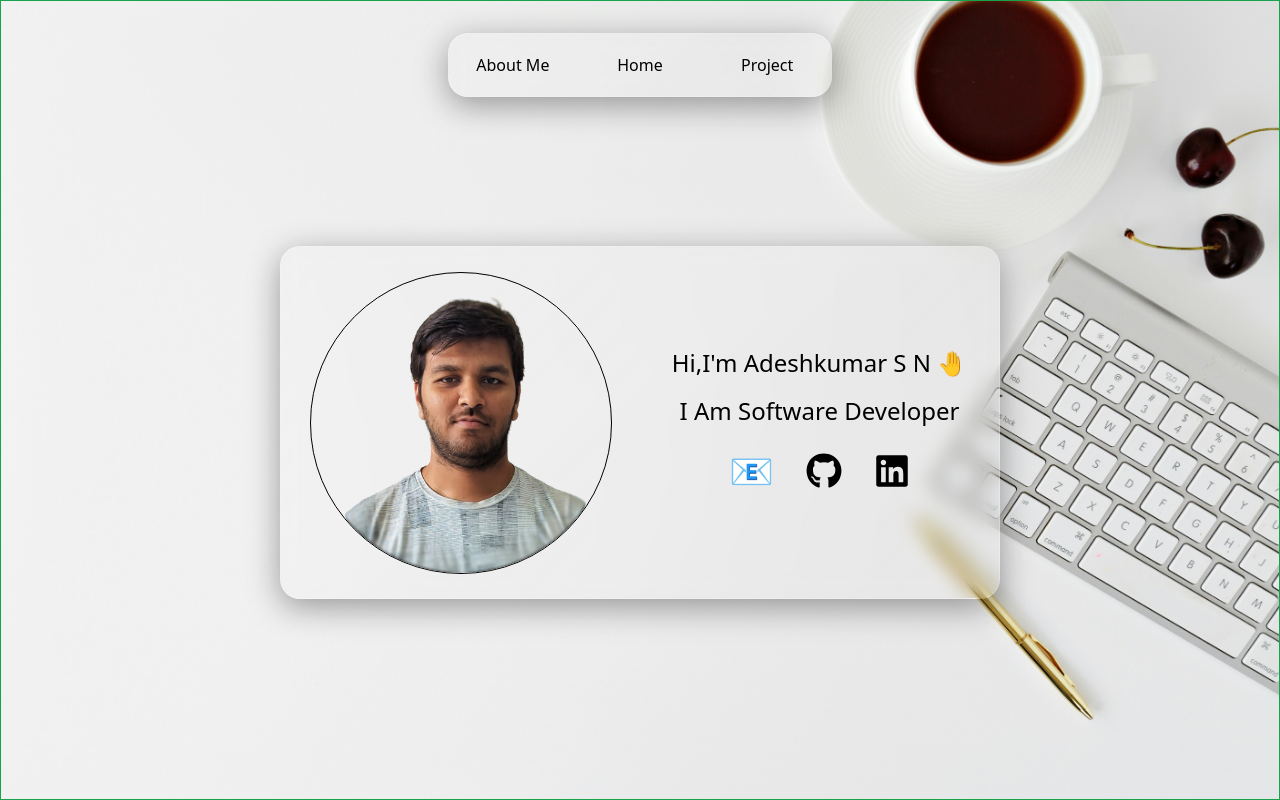
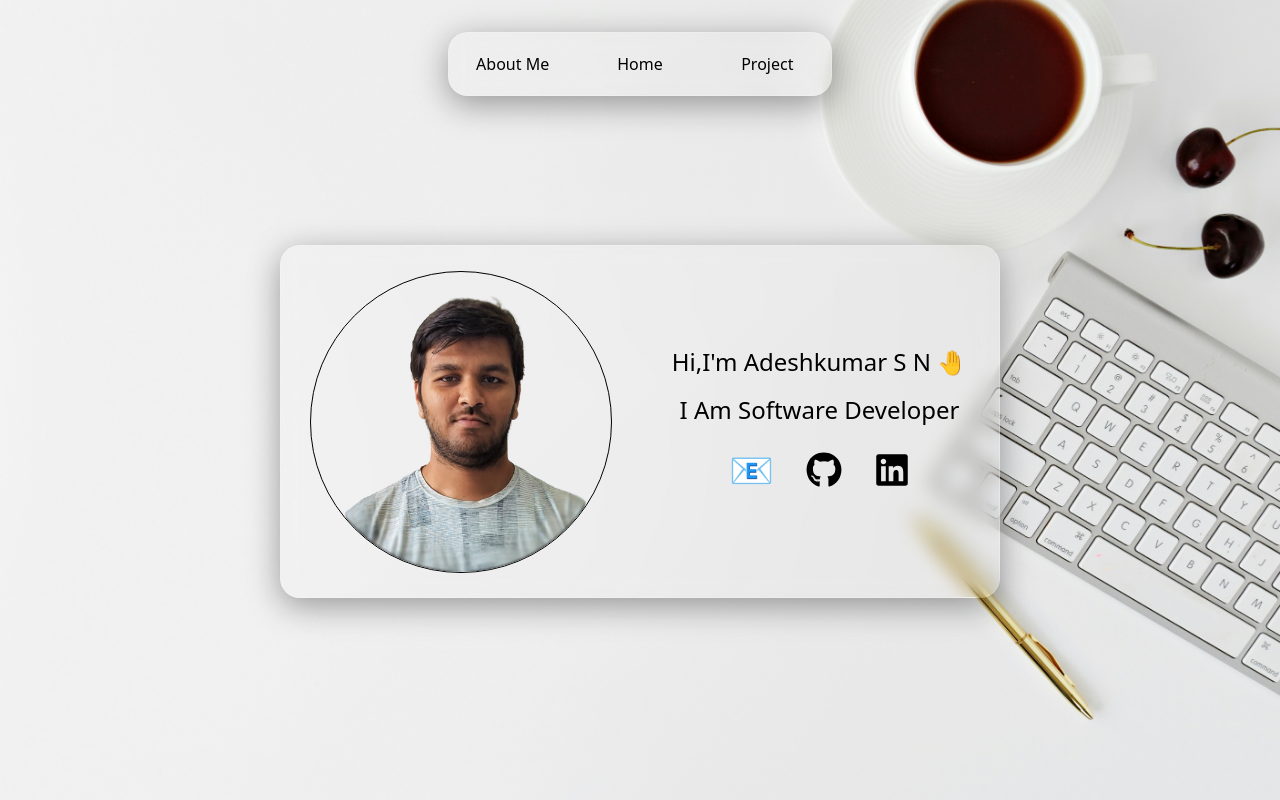
Before and after one commit to Rohitadesh/myportfolio, a Next.js app: page / in a window 1280 px wide. Built offline with nearby package versions, Linux system fonts and the light colour scheme.

Commit message:
data commit

```diff
--- a/src/pages/components/navbar.js
+++ b/src/pages/components/navbar.js
@@ -9,7 +9,7 @@ const Navbar = ({children}) =>{
     // const Link=["Aboutme"]
     const size =[16,12,8,4]
     return(
-        <div className="overflow-auto h-screen w-screen border border-green-600">
+        <div className="overflow-auto h-screen w-screen ">
             <div className="max-[640px]:w-full max-sm:h-[6rem] h-[8rem] sm:w-full w-full flex flex-col justify-center items-center">
                 <div className="  max-[640px]:w-[90%] max-[640px]:h-[60%] lg:w-[30%] bg-[#426369] grid grid-cols-3  glass rounded-md  lg:h-[50%]
                 sm:max-lg:w-[24rem] sm:max-lg:h-[4rem] ">
```
